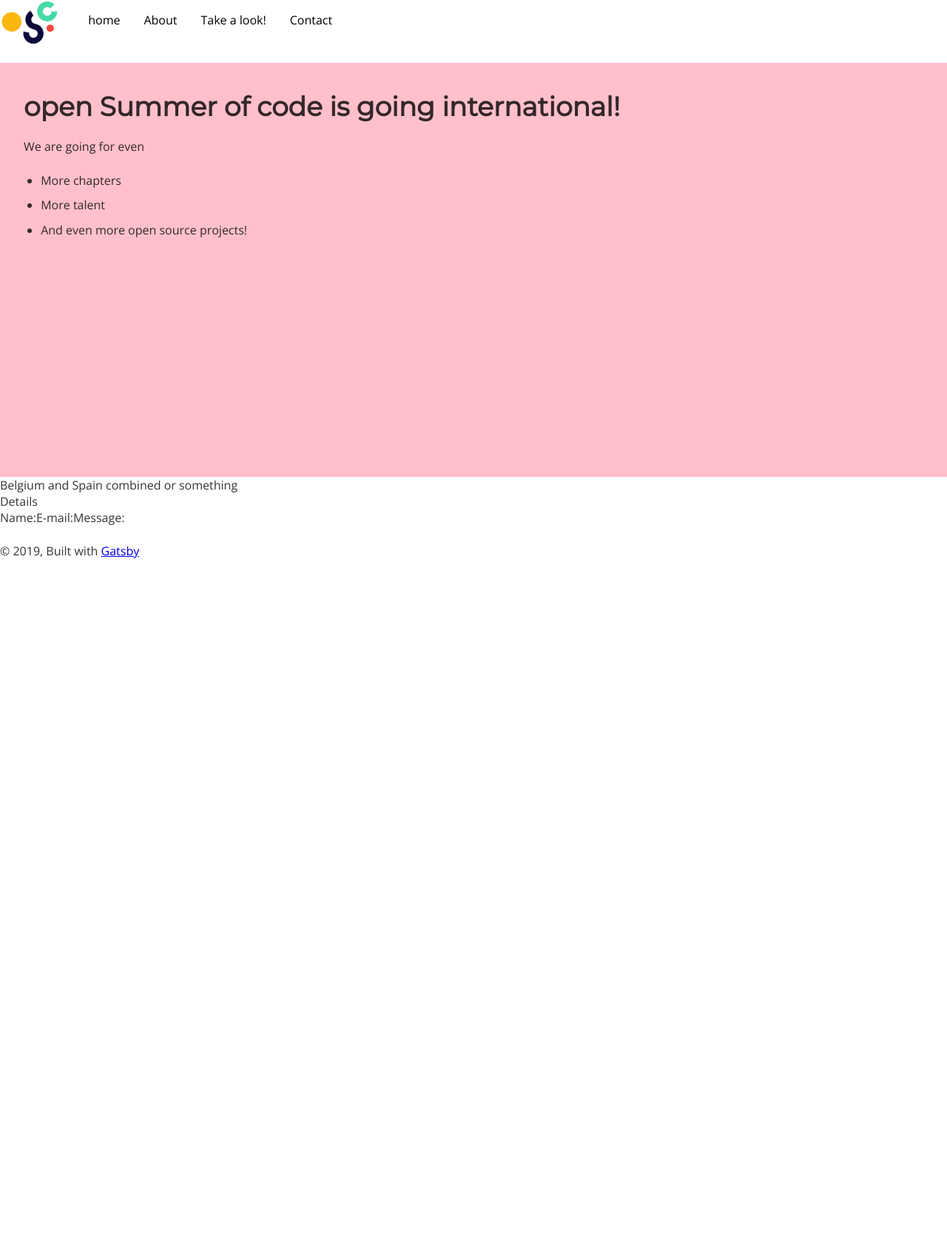
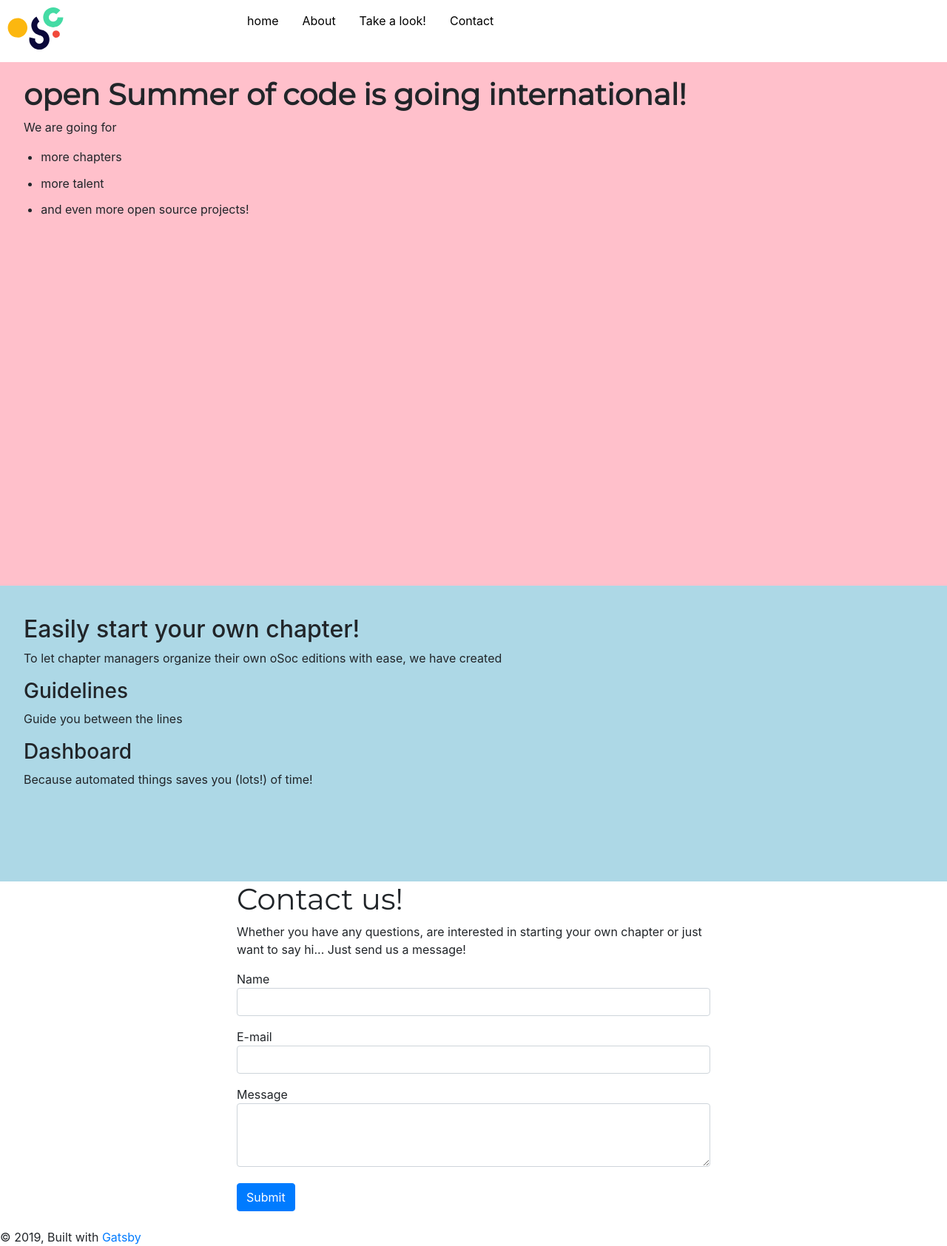
Before and after one commit to opensummerofcode/global-site, a Gatsby site in the folder gatsby-site/: page / in a window 1280 px wide. Shown: the whole page at 74% size. Before the commit the page ends 800 px from the top, so only its background shows below. Built offline with nearby package versions, Linux system fonts and the light colour scheme; Gatsby itself is replaced by a stand-in of ours.

Commit message:
even more open source projects!

```diff
--- a/gatsby-site/package.json
+++ b/gatsby-site/package.json
@@ -5,6 +5,7 @@
   "version": "0.1.0",
   "author": "Kyle Mathews <mathews.kyle@gmail.com>",
   "dependencies": {
+    "bootstrap": "^4.3.1",
     "gatsby": "^2.13.31",
     "gatsby-image": "^2.2.6",
     "gatsby-plugin-manifest": "^2.2.3",
--- /dev/null
+++ b/gatsby-site/src/components/contactform.js
@@ -0,0 +1,64 @@
+import React from "react"
+
+/** Credit to https://www.gatsbyjs.org/docs/adding-forms/  */
+export default class ContactForm extends React.Component {
+  state = {
+    firstName: "",
+    lastName: "",
+  }
+  handleInputChange = event => {
+    const target = event.target
+    const value = target.value
+    const name = target.name
+    this.setState({
+      [name]: value,
+    })
+  }
+  handleSubmit = event => {
+    event.preventDefault()
+  }
+
+  render() {
+    return (
+      <form onSubmit={this.handleSubmit}>
+         <div className="form-group">
+         <label className="form-check-label">
+           Name
+          <input
+            type="text"
+            name="name"
+            value={this.state.name}
+            onChange={this.handleInputChange}
+            className="form-control"
+          />
+        </label>
+        </div>
+        <div className="form-group"> <label className="form-check-label">
+          E-mail
+          <input
+            type="email"
+            name="lastName"
+            value={this.state.email}
+            onChange={this.handleInputChange}
+            className="form-control"
+          />
+        </label >
+        </div>
+        <div className="form-group">
+          <label className="form-check-label">
+          Message
+          <textarea
+
+            name="message"
+            value={this.state.message}
+            onChange={this.handleInputChange}
+            className="form-control"
+            rows="3"
+          />
+        </label>
+        </div>
+        <button className="btn btn-primary" type="submit">Submit</button>
+      </form>
+    )
+  }
+}
--- a/gatsby-site/src/components/custom.css
+++ b/gatsby-site/src/components/custom.css
@@ -1,18 +1,49 @@
 .landingPage{
-    min-height: 70vh;
+    min-height: 91vh;
     background: pink;
     padding: 5vh 2rem;
 }
 
+.landingPage h1  {
+    font-weight: 700;
+}
+
+.details {
+    background: lightblue;
+    min-height: 50vh;
+    padding: 5vh 2rem;
+}
+
+.contactUs{
+    margin: auto;
+    width: 50%;
+}
+
+input, textarea, label{
+    width: 100%;
+}
 header {
+    display: flex;
     background: #FFF;
+    position: fixed; /* Set the navbar to fixed position */
+  top: 0; /* Position the navbar at the top of the page */
+  width: 100%; /* Full width */
+}
+
+main {
+    margin-top: 4em;
 }
 
 .logo img {
     width: 5rem;
     display: block;
+    margin: 0.5em;
 }
 
 nav ul li a{
     text-decoration: none;
 }
+
+nav ul li {
+    display: inline-block;
+}
--- /dev/null
+++ b/gatsby-site/src/components/detailcard.js
@@ -0,0 +1,23 @@
+import { Link } from "gatsby"
+import PropTypes from "prop-types"
+import React from "react"
+
+
+const DetailCard = ({ title, text }) => (
+
+  <div className="detail-card">
+      <h3>{title}</h3>
+      <p>{text}</p>
+  </div>
+)
+
+DetailCard.propTypes = {
+  titleitle: PropTypes.string,
+  text: PropTypes.string
+}
+
+DetailCard.defaultProps = {
+  siteTitle: ``,
+}
+
+export default DetailCard
--- a/gatsby-site/src/components/header.js
+++ b/gatsby-site/src/components/header.js
@@ -3,26 +3,19 @@ import PropTypes from "prop-types"
 import React from "react"
 import Logo from "../images/logo-osoc-color.svg"
 const Header = ({ siteTitle, menuLinks }) => (
-  <header>
-    <div
-      style={{
-        display: 'flex',
-        flex: 1,
-        margin: `0`
-
-      }}
-    >
+  <header style={{display: "flex"}}>
+    <div style={{flexGrow: 1}}>
         <Link
           to="/"
           className="logo"
         >
           <img src={Logo} alt="open summer of code logo, very abstract, fun but professional" / >
         </Link>
+</div>
 
-
-      <div>
+    <div style={{flexGrow: 3}}>
           <nav>
-            <ul style={{ display: "flex", flex: 1 }}>
+            <ul>
               {menuLinks.map(link => (
                 <li
                   key={link.name}
@@ -39,7 +32,7 @@ const Header = ({ siteTitle, menuLinks }) => (
             </ul>
           </nav>
         </div>
-    </div>
+
   </header>
 )
 
--- a/gatsby-site/src/components/layout.css
+++ b/gatsby-site/src/components/layout.css
@@ -14,7 +14,6 @@ details,
 figcaption,
 figure,
 footer,
-header,
 main,
 menu,
 nav,
--- a/gatsby-site/src/pages/index.js
+++ b/gatsby-site/src/pages/index.js
@@ -3,6 +3,9 @@ import { Link } from "gatsby"
 
 import Layout from "../components/layout"
 import SEO from "../components/seo"
+import ContactForm from "../components/contactform"
+import DetailCard from "../components/detailcard"
+import 'bootstrap/dist/css/bootstrap.css'
 
 
 const IndexPage = () => (
@@ -10,32 +13,34 @@ const IndexPage = () => (
     <SEO title="Home" />
     <div className="landingPage">
       <h1>open Summer of code is going international!</h1>
-      <p>We are going for even</p>
+      <p>We are going for</p>
       <ul>
         <li>
-          More chapters
+          more chapters
         </li>
         <li>
-          More talent
+          more talent
         </li>
         <li>
-          And even more open source projects!
+          and even more open source projects!
         </li>
       </ul>
     </div>
-    <div className="numbers">
-      Belgium and Spain combined or something
+    <div className="details">
+      <h2>Easily start your own chapter!</h2>
+      <p>To let chapter managers organize their own oSoc editions with ease, we have created </p>
+      <div /* FLEXCONTAINER*/ >
+
+        <DetailCard title={"Guidelines"} text={"Guide you between the lines"} />
+        <DetailCard title={"Dashboard"} text={"Because automated things saves you (lots!) of time!"} />
+
+
     </div>
-    <div className="details">
-      Details
     </div>
-    <div className="contactForm">
-      <form>
-        <label>Name:</label>
-        <label>E-mail:</label>
-        <label>Message:</label>
-      </form>
-
+    <div className="contactUs">
+      <h1>Contact us!</h1>
+      <p>Whether you have any questions, are interested in starting your own chapter or just want to say hi... Just send us a message!</p>
+      <ContactForm/>
     </div>
   </Layout>
 )
```
Also changed, not shown: gatsby-site/src/images/crest-bg.svg (added).
